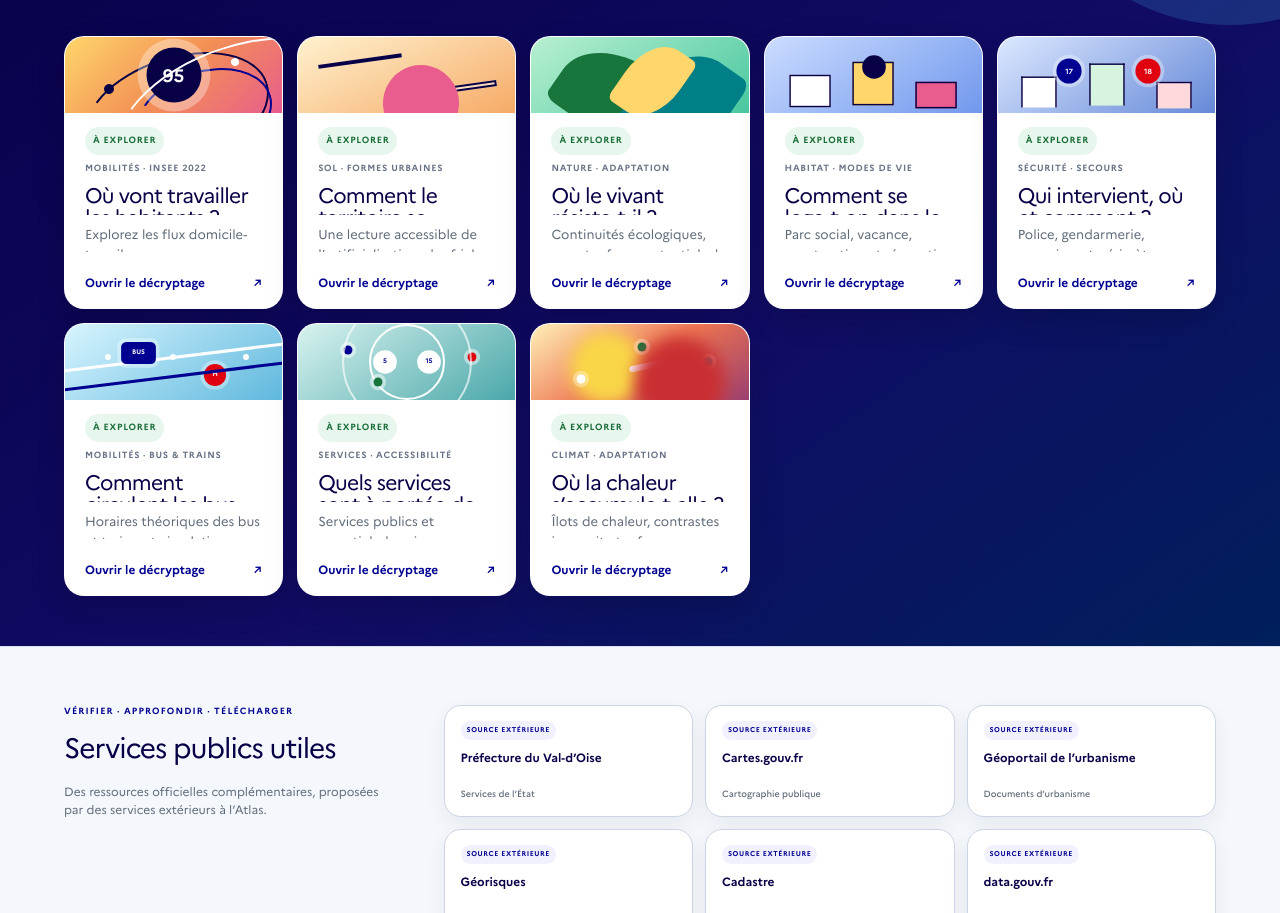
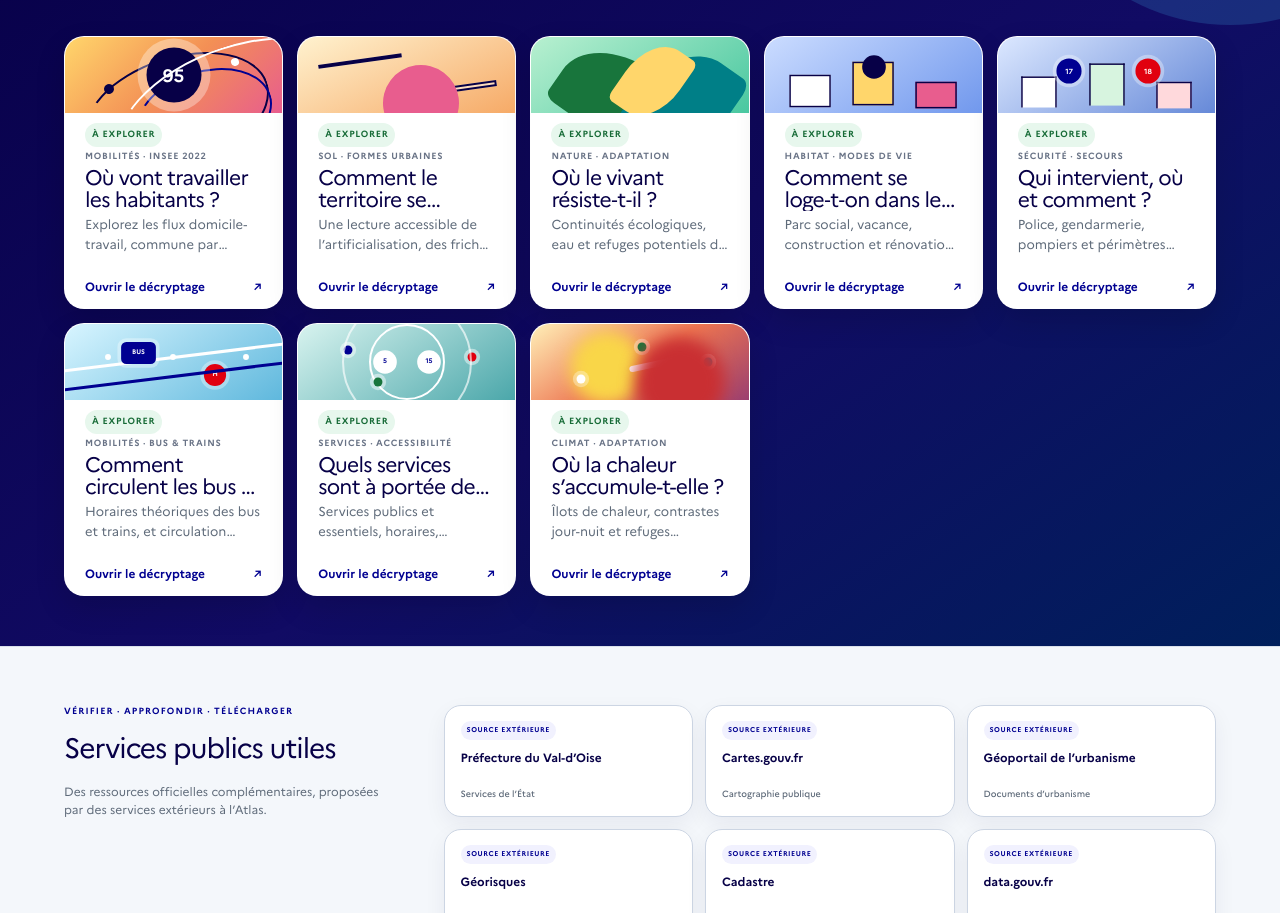
Before and after one commit to DDT95/atlas-territorial-95, a Next.js app: page / in a window 1280 px wide. Shown: the part 1750-2663 px from the top of the page. Built offline with nearby package versions, Linux system fonts and the light colour scheme; no server answers.

Commit message:
Corrige les textes des cartes comprendre

```diff
--- a/app/understand-compact.css
+++ b/app/understand-compact.css
@@ -52,24 +52,24 @@
 }
 
 .story-copy {
-  padding: 14px 20px 16px;
+  padding: 10px 20px 12px;
   min-height: 0;
   overflow: hidden;
 }
 
 .story-status {
-  padding: 7px 8px;
+  padding: 5px 7px;
   font-size: 9px;
 }
 
 .story-copy > small {
-  margin-top: 7px;
+  margin-top: 3px;
   font-size: 9px;
   letter-spacing: .08em;
 }
 
 .story-copy h3 {
-  margin: 10px 0;
+  margin: 4px 0;
   font-size: 21px;
   line-height: 1.05;
   display: -webkit-box;
@@ -88,7 +88,7 @@
 }
 
 .story-copy > strong {
-  padding-top: 22px;
+  padding-top: 6px;
   font-size: 12px;
 }
 
```
